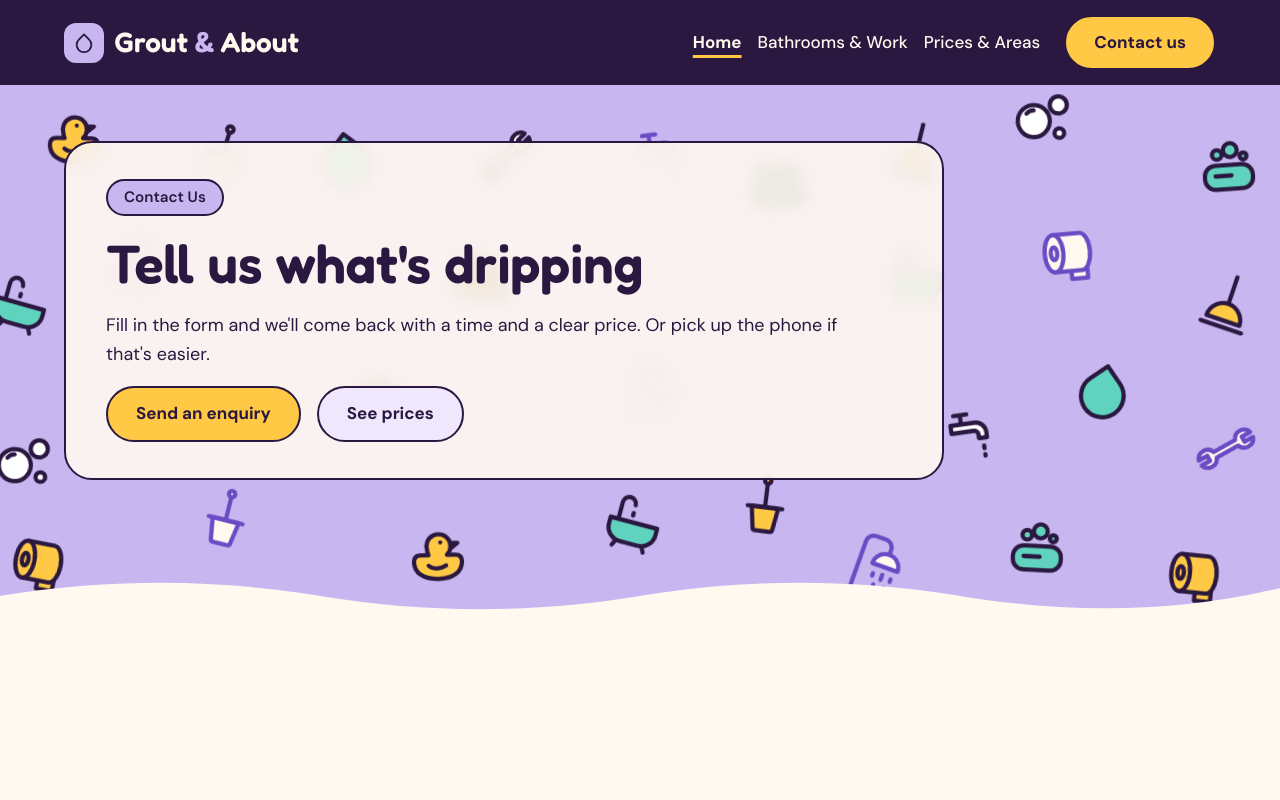
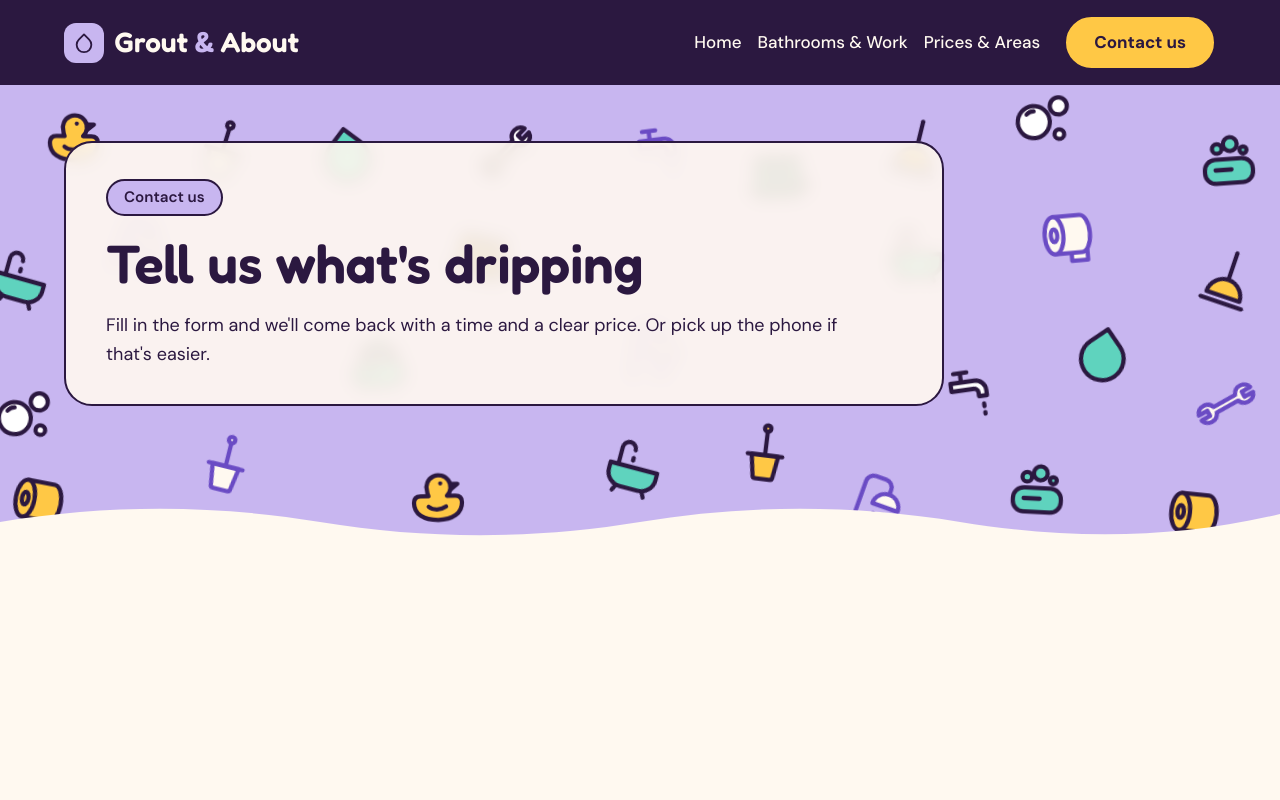
Before and after one commit to code-mca/grout-and-about, a plain HTML site: page contact.html in a window 1280 px wide. Shown: the top 800 px of the page. Drawn offline with nearby package versions, Linux system fonts and the light colour scheme.

Commit message:
minor tweaks to new pages

```diff
--- a/contact.html
+++ b/contact.html
@@ -4,7 +4,7 @@
 <head>
     <meta charset="UTF-8">
     <meta name="viewport" content="width=device-width, initial-scale=1.0">
-    <title>Grout & About | Home</title>
+    <title>Contact us | Home</title>
 
     <!-- Bootstrap CSS Link -->
     <link href="https://cdn.jsdelivr.net/npm/bootstrap@5.3.8/dist/css/bootstrap.min.css" rel="stylesheet"
@@ -47,7 +47,7 @@
 
                 <div class="collapse navbar-collapse" id="mainNav">
                     <ul class="navbar-nav ms-auto me-lg-3">
-                        <li class="nav-item"><a class="nav-link" href="index.html" aria-current="page">Home</a></li>
+                        <li class="nav-item"><a class="nav-link" href="index.html">Home</a></li>
                         <li class="nav-item"><a class="nav-link" href="bathrooms.html">Bathrooms &amp; Work</a></li>
                         <li class="nav-item"><a class="nav-link" href="prices.html">Prices &amp; Areas</a></li>
                     </ul>
@@ -124,7 +124,7 @@
             <!-- Div with the cards -->
             <div class="container hero-inner">
                 <div class="hero-card">
-                    <p class="chip">Contact Us
+                    <p class="chip">Contact us
                     </p>
                     <h1 id="hero-title">Tell us what's dripping
                     </h1>
@@ -132,10 +132,6 @@
                         Fill in the form and we'll come back with a time and a clear price. Or pick up the phone if
                         that's easier.
                     </p>
-                    <div class="hero-actions">
-                        <a class="btn-pill btn-gold" href="contact.html">Send an enquiry</a>
-                        <a class="btn-pill btn-tint" href="prices.html">See prices</a>
-                    </div>
                 </div>
             </div>
         </section>
```
Also changed, not shown: bathrooms.html (+1 -5 lines), index.html (+1 -1 lines), prices.html (+1 -2 lines).
